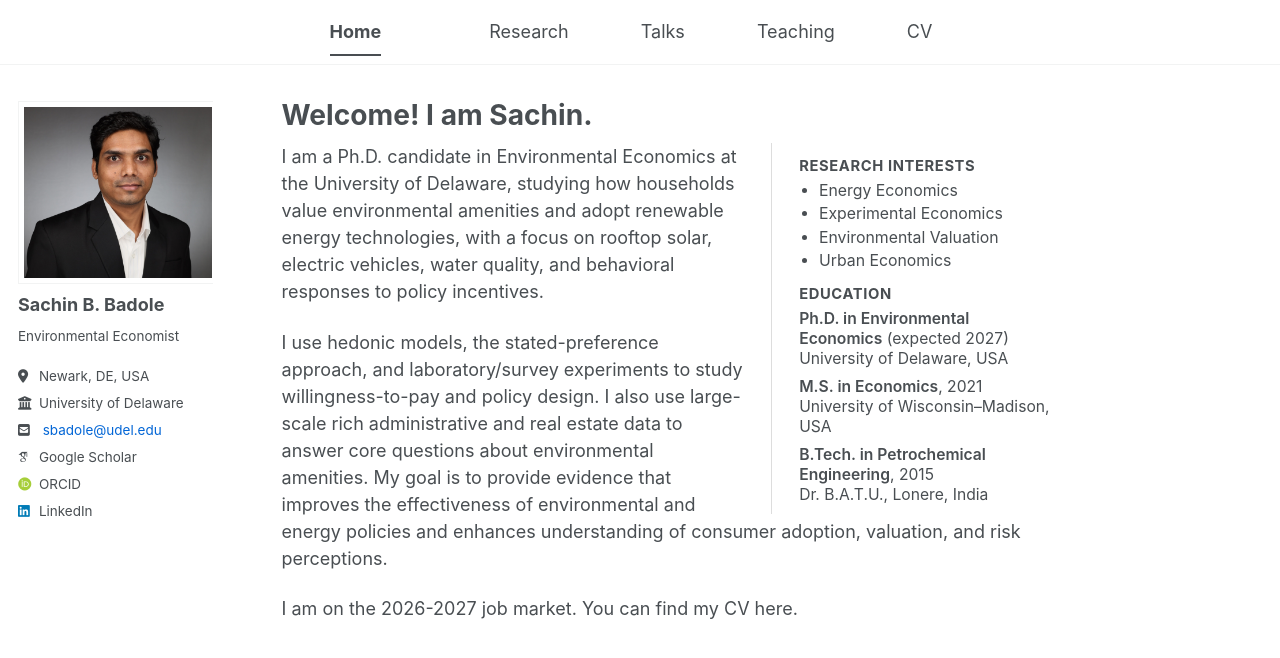
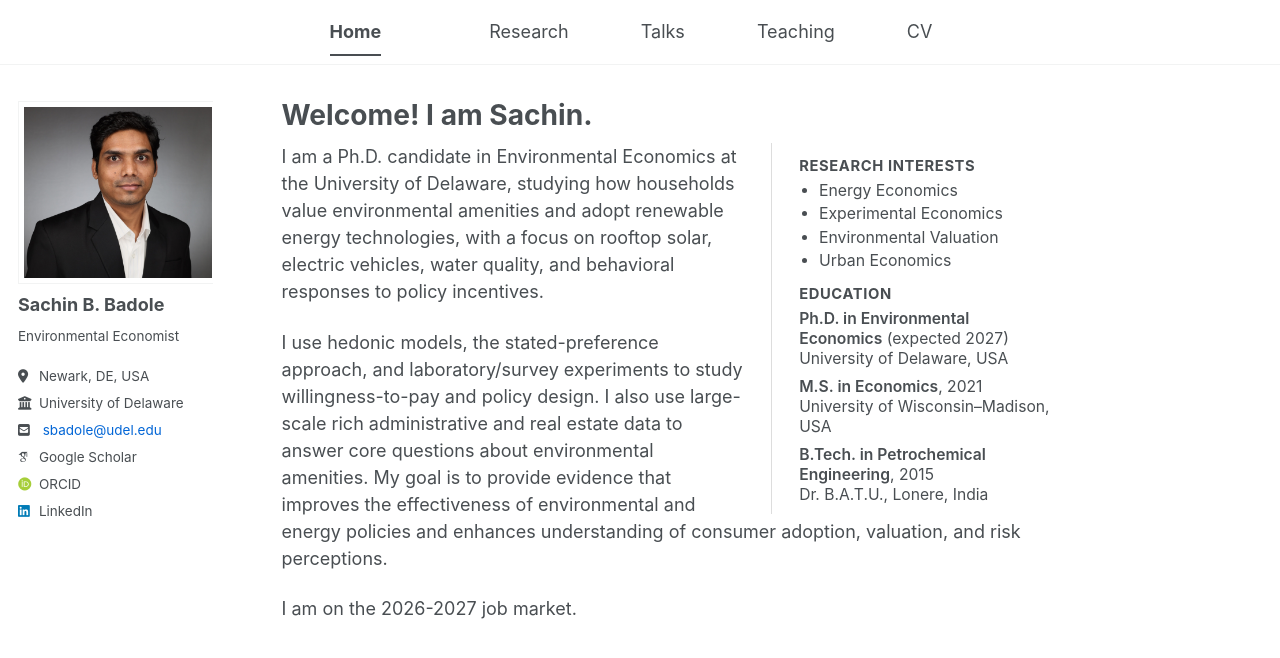
Before and after one commit to sachin-b-badole/sachin-b-badole.github.io, a Jekyll site: the page built from _pages/about.md, in a window 1280 px wide. Shown: the top 658 px of the page. Built offline with Jekyll 4.4.1, drawn with Linux system fonts in a browser that asks for light colours; some web fonts are replaced; a script bundle is joined from its source files by our own code; library files that are not in the unit come from our copies.

Commit message:
Update about.md

```diff
--- a/_pages/about.md
+++ b/_pages/about.md
@@ -31,7 +31,7 @@ I am a Ph.D. candidate in Environmental Economics at the University of Delaware,
 
 I use hedonic models, the stated-preference approach, and laboratory/survey experiments to study willingness-to-pay and policy design. I also use large-scale rich administrative and real estate data to answer core questions about environmental amenities. My goal is to provide evidence that improves the effectiveness of environmental and energy policies and enhances understanding of consumer adoption, valuation, and risk perceptions.
 
-I am on the 2026-2027 job market. You can find my CV here.
+I am on the 2026-2027 job market.
 
 
 
```
